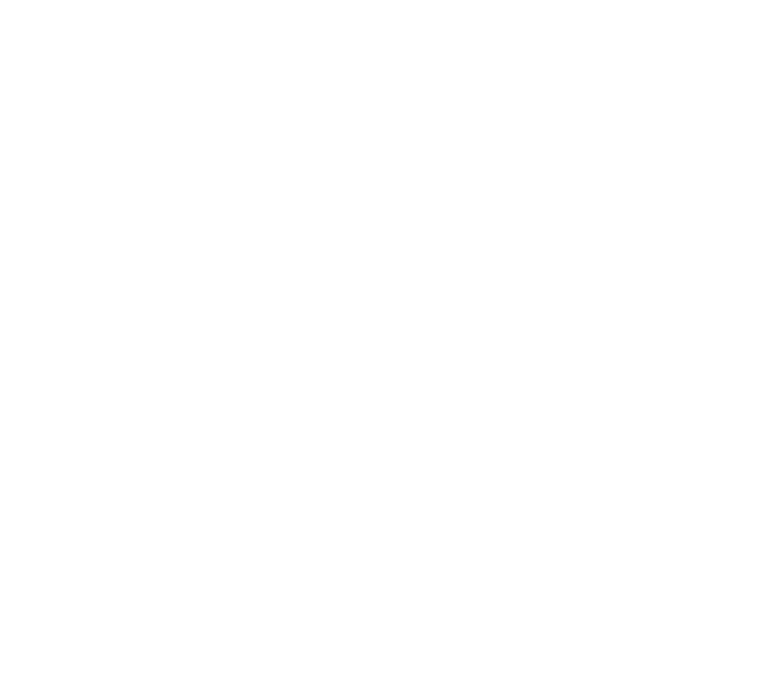
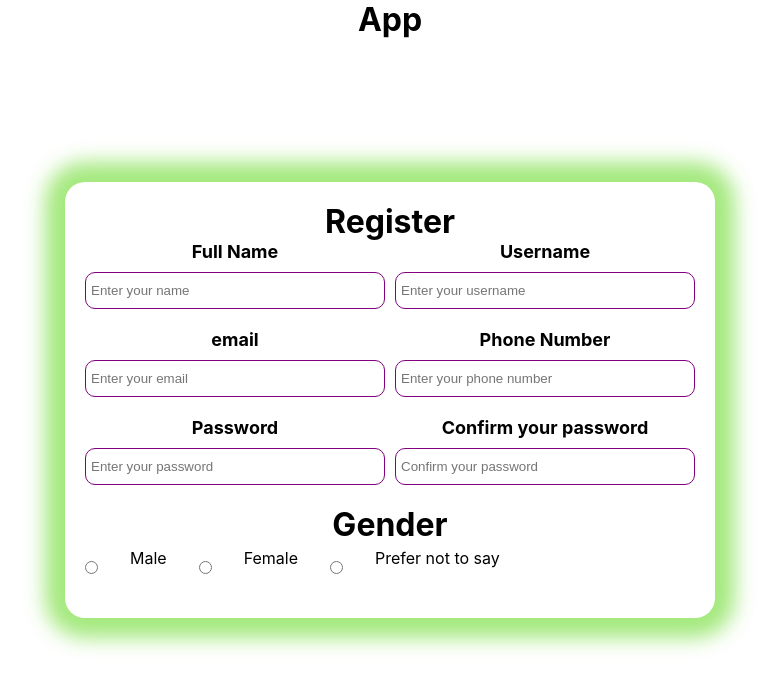
Before and after one commit to krimamadhikarmi/_React, a React (Create React App) app: page /register in a window 1280 px wide. Before the commit this address had no page. Shown: the top 690 px of the page, without its empty margins (250-1029 px from the left). Built offline with nearby package versions, Linux system fonts and the light colour scheme.

Commit message:
login and regisster

```diff
--- /dev/null
+++ b/src/components/customFormField.jsx
@@ -0,0 +1,20 @@
+const CustomFormField = ({ label, cName, type, value, placeholder, onChange }) => {
+  return (
+    <>
+      <div className="login-field-with-label">
+        <p className="login-label">
+          <label for={cName}>{label}</label>
+        </p>
+        <input
+          className="login-field"
+          type={type}
+          placeholder={placeholder}
+          name={cName}
+          value={value}
+          onChange={onChange}
+        />
+      </div>
+    </>
+  );
+};
+export default CustomFormField;
--- a/src/index.js
+++ b/src/index.js
@@ -11,6 +11,7 @@
 import Profile from './pages/profile';
 import Settings from './pages/settings';
 import LoginPage from './pages/login';
+import Register from './pages/register';
 
 const root = ReactDOM.createRoot(document.getElementById('root'));
 root.render(
@@ -24,7 +25,8 @@
           <Route path="profile" element={<Profile />} />
           <Route path="settings" element={<Settings />} />
           <Route path="login" element={<LoginPage />} />
-        </Route>
+          <Route path='register' element={<Register/>}/>
+/        </Route>
       </Routes>
     </BrowserRouter>
   </React.StrictMode>,
--- a/src/pages/home.jsx
+++ b/src/pages/home.jsx
@@ -1,42 +1,35 @@
-import { useState } from 'react';
-import Navbar from '../components/navbar';
-import '../styles/home.css';
+import { useState } from "react";
+import Navbar from "../components/navbar";
+import "../styles/home.css"
 
 export default function Home() {
-  const [count, setCount] = useState(0);
-  const [animate, setAnimate] = useState(false);
-  const handleIncrement = () => {
-    startAnimation();
-    setCount((prevValue) => {
-      return prevValue + 1;
-    });
-  };
-
-  const handleDecrement = () => {
-    startAnimation();
-    setCount((prevValue) => {
-      return prevValue - 1;
-    });
-  };
-  const startAnimation = () => {
-    setAnimate(true);
-  };
-  const stopAnimation = () => {
-    setAnimate(false);
-  };
-  return (
-    <>
-      <Navbar title={'Home Page'} />
-      <h1>Homepage</h1>
-      <p id="center-text" className={animate ? 'scale-text' : ''} onAnimationEnd={stopAnimation}>
-        {count}
-      </p>
-      <div id="button" onClick={handleIncrement}>
-        +
-      </div>
-      <div id="button" className="buttonMinus" onClick={handleDecrement}>
-        -
-      </div>
-    </>
-  );
+    const [count, setCount] = useState(0)
+    const [animate, setAnimate] = useState(false)
+    const handleIncrement = ()=>{
+        startAnimation()
+        setCount((prevValue)=>{
+            return prevValue + 1
+        })
+    }
+    const handleDecrement = ()=>{
+        startAnimation()
+        setCount((prevValue)=>{
+            return prevValue - 1
+        })
+    }
+    const startAnimation = ()=>{
+        setAnimate(true)
+    }
+    const stopAnimation = ()=>{
+        setAnimate(false)
+    }
+    return (
+        <>
+            <Navbar title={"Home Page"} />
+            <h1>Home Page</h1>
+            <p id="center-text" className={animate ? "scale-text" : ""} onAnimationEnd={stopAnimation}>{count}</p>
+            <div id="button" onClick={handleIncrement}>+</div>
+            <div id="button" className="minus-button" onClick={handleDecrement}>-</div>
+        </>
+    );
 }
--- a/src/pages/login.jsx
+++ b/src/pages/login.jsx
@@ -1,11 +1,60 @@
-import Navbar from '../components/navbar';
+import { useState } from 'react';
+import '../styles/login.css';
+import CustomFormField from '../components/customFormField';
+import { Link } from 'react-router-dom';
+const Login = () => {
+  const [email, setEmail] = useState('');
+  const [password, setPassword] = useState('');
 
-const LoginPage = () => {
+  const handleSubmit = (event) => {
+    event.preventDefault();
+    if (email.length === 0) {
+      alert('Please enter the vald email');
+      return;
+    }
+    if (password.length < 0) {
+      alert('Please enter  strong password');
+      return;
+    }
+    console.log('email = ', email);
+    console.log('password = ', password);
+  };
+  const handleEmailChange = (event) => {
+    setEmail(event.target.value);
+  };
+  const handlePasswordChange = (event) => {
+    setPassword(event.target.value);
+  };
   return (
-    <>
-      <Navbar title={LoginPage} />
-      <h1>LoginPage </h1>
-    </>
+    <form onSubmit={handleSubmit}>
+      <div id="login-box">
+        <h1 id="login-title">LOGIN</h1>
+        <CustomFormField
+          label="Email"
+          cName="email"
+          placeholder="Enter your email"
+          type="email"
+          value={email}
+          onChange={handleEmailChange}
+        />
+        <CustomFormField
+          label="Password"
+          cName="password"
+          placeholder="Enter strong password"
+          type="password"
+          value={password}
+          onChange={handlePasswordChange}
+        />
+        <div id="login-button">
+          <input value="login" type="submit" />
+        </div>
+        <div id="signup-field">
+          <p>
+            Don't have an account? <Link to="/register">Signup</Link>
+          </p>
+        </div>
+      </div>
+    </form>
   );
 };
-export default LoginPage;
+export default Login;
--- /dev/null
+++ b/src/pages/register.jsx
@@ -0,0 +1,44 @@
+import CustomFormField from '../components/customFormField';
+import '../styles/register.css';
+
+const Register = () => {
+  return (
+    <>
+      <div id="register-box">
+        <h1 id="register-title">Register</h1>
+        <div className="reg-row-field">
+          <CustomFormField label="Full Name" cName="name" placeholder="Enter your name" type="text" />
+          <CustomFormField label="Username" cName="name" placeholder="Enter your username" type="text" />
+        </div>
+        <div className="reg-row-field">
+          <CustomFormField label="email" cName="email" placeholder="Enter your email" type="email" />
+          <CustomFormField
+            label="Phone Number"
+            cName="phonenumber"
+            placeholder="Enter your phone number"
+            type="number"
+          />
+        </div>
+        <div className="reg-row-field">
+          <CustomFormField label="Password" cName="password" placeholder="Enter your password" type="password" />
+          <CustomFormField
+            label="Confirm your password"
+            cName="cpassword"
+            placeholder="Confirm your password"
+            type="password"
+          />
+        </div>
+        <h1>Gender</h1>
+        <div className="gender-field">
+          <CustomFormField cname="gender" type="radio" value="male"/>
+          Male
+          <CustomFormField cname="gender" type="radio" value="female" />
+          Female
+          <CustomFormField cname="gender" type="radio" value="others" />
+          Prefer not to say
+        </div>
+      </div>
+    </>
+  );
+};
+export default Register;
--- a/src/styles/Navbar.css
+++ b/src/styles/Navbar.css
@@ -1,16 +1,27 @@
-.navbar {
+*{
+  margin: 0;
+  padding: 0;
+  box-sizing: border-box;
+}
+#nav{
   display: flex;
   justify-content: space-between;
   align-items: center;
-  background-color: bisque;
+  padding: 10px;
+  background-color: burlywood;
 }
-
-.navbar-logo .logo {
-  height: 50px;
+#menus{
+  display: flex;
 }
-
-.nav-items {
+/* descentend selector */
+#menus p{
+  padding: 0px 10px;
+}
+#logo{
   display: flex;
-  flex-direction: row;
-  gap: 1.5rem;
+  align-items: center;
 }
+#logo>h1{
+  padding: 0px 10px;
+  color: brown;
+}
--- a/src/styles/home.css
+++ b/src/styles/home.css
@@ -1,31 +1,31 @@
-#center-text {
+#center-text{
   position: absolute;
   top: 50%;
   left: 50%;
-  transform: translate(-50%, -50%);
+  /* transform: translate(-50%, -50%); */
   font-size: 40px;
   font-weight: bold;
   color: red;
-  transform: transform 400ms ease-in-out, opacity 600ms ease-out;
+  transition: transform 400ms ease-in-out, opacity 600ms ease-out;
 }
-.scale-text {
+.scale-text{
   animation: scaleText linear 1s;
 }
-@keyframes scale-text {
-  0% {
+@keyframes scaleText {
+  0%{
       transform: scale(1) rotateY(0deg);
       opacity: 1;
   }
-  50% {
+  50%{
       transform: scale(1.5) rotateY(360deg);
       opacity: 0.5;
   }
-  100% {
+  100%{
       transform: scale(1) rotateY(0deg);
       opacity: 1;
   }
 }
-#button {
+#button{
   position: absolute;
   right: 20px;
   bottom: 20px;
@@ -34,26 +34,24 @@
   border-radius: 50%;
   background-color: aqua;
   display: flex;
+  justify-content: center;
+  align-items: center;
   font-size: 25px;
   cursor: pointer;
-  justify-content: center;
-  align-items: center;
-  transition: box-shadow 600ms ease-in-out;
+  transition: box-shadow  600ms ease-in-out, transform 600ms ease-in;
 }
-.buttonMinus {
+.minus-button{
   right: 100px !important;
 }
-#button:hover {
+#button:hover{
   box-shadow: 10px 10px 10px rgba(0, 0, 0, 0.6);
-  /* height: 80px;
-  width: 80px; */
   animation: rotateButton linear 1s infinite;
 }
 @keyframes rotateButton {
-  0% {
+  0%{
       transform: rotate(0deg);
   }
-  100% {
+  100%{
       transform: rotate(360deg);
   }
 }
--- /dev/null
+++ b/src/styles/login.css
@@ -0,0 +1,52 @@
+#login-box {
+    position: absolute;
+    top: 50%;
+    left: 50%;
+    transform: translate(-50%, -50%);
+    box-shadow: 0px 0px 20px 20px rgba(128, 0, 128, 0.684);
+    width: 350px;
+    border-radius: 20px;
+    padding: 20px;
+  }
+  #login-title {
+    margin-bottom: 20px;
+  }
+  .login-field-with-label {
+    margin-bottom: 20px;
+  }
+  .login-label {
+    font-size: 18px;
+    font-weight: bold;
+    margin-bottom: 10px;
+  }
+  .login-field {
+    width: 100%;
+    padding: 10px 5px;
+    border: 1px solid purple;
+    border-radius: 10px;
+  }
+  #login-button {
+    padding: 10px 40px;
+    background-color: purple;
+    color: whitesmoke;
+    border-radius: 10px;
+    text-align: center;
+    font-size: 20px;
+    cursor: pointer;
+  }
+  #login-button input {
+    width: 100px;
+    padding: 10px 40px;
+    background-color: transparent;
+    border: none;
+    color: whitesmoke;
+    font-size: 20px;
+  }
+  #signup-field {
+    text-decoration: none;
+    color: brown;
+    font-size: 20px;
+    font-style: italic;
+    margin-top: 20px;
+    margin-left: 15px;
+  }
--- /dev/null
+++ b/src/styles/register.css
@@ -0,0 +1,26 @@
+#register-box {
+  position: absolute;
+  top: 50%;
+  left: 50%;
+  transform: translate(-50%, -50%);
+  box-shadow: 0px 0px 20px 20px rgba(121, 223, 66, 0.684);
+  width: 650px;
+  border-radius: 20px;
+  padding: 20px;
+}
+.reg-row-field {
+  display: flex;
+  justify-content: space-between;
+  align-items: center;
+}
+.reg-row-field input {
+  width: 300px;
+}
+.gender-field {
+  display: flex;
+  gap: 32px;
+  margin-top: 4px;
+}
+.gender-field input {
+  margin-top: -12px;
+}
```
Lines whose indentation alone changed are shown as unchanged.
